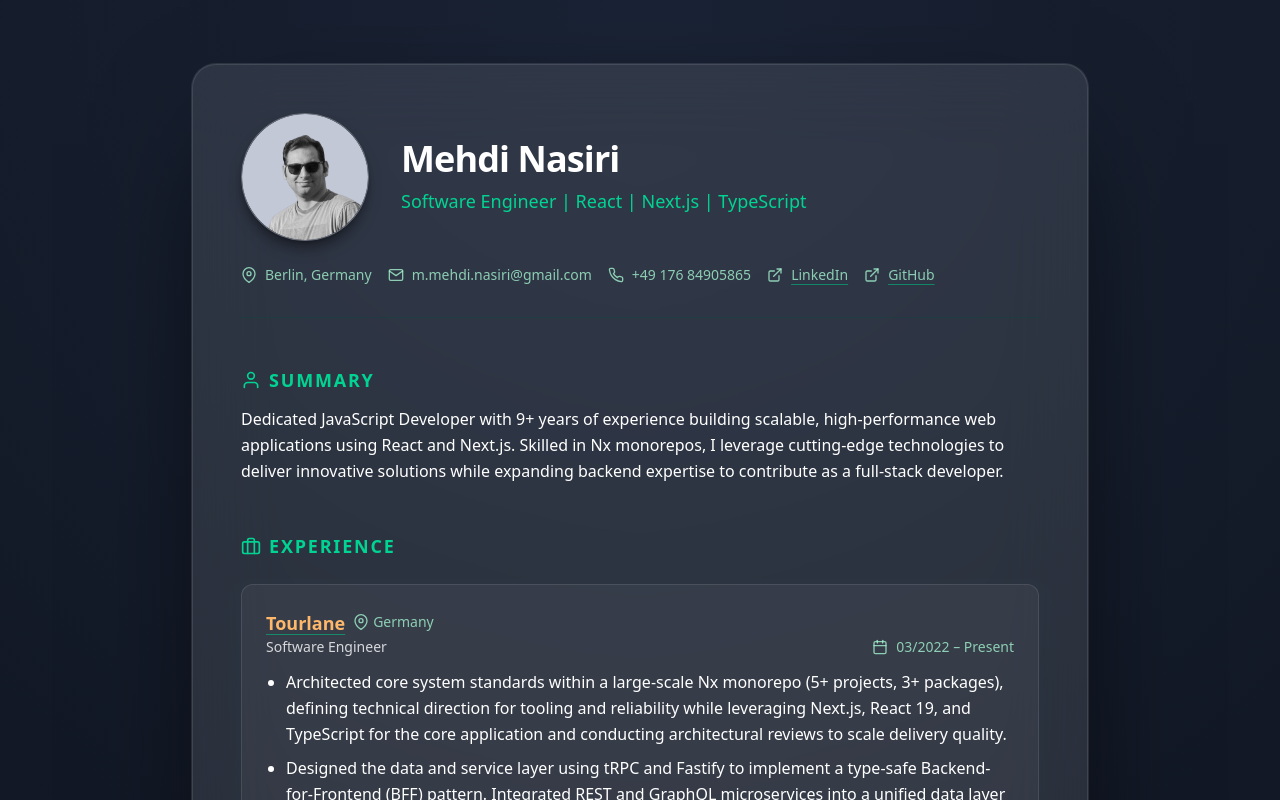
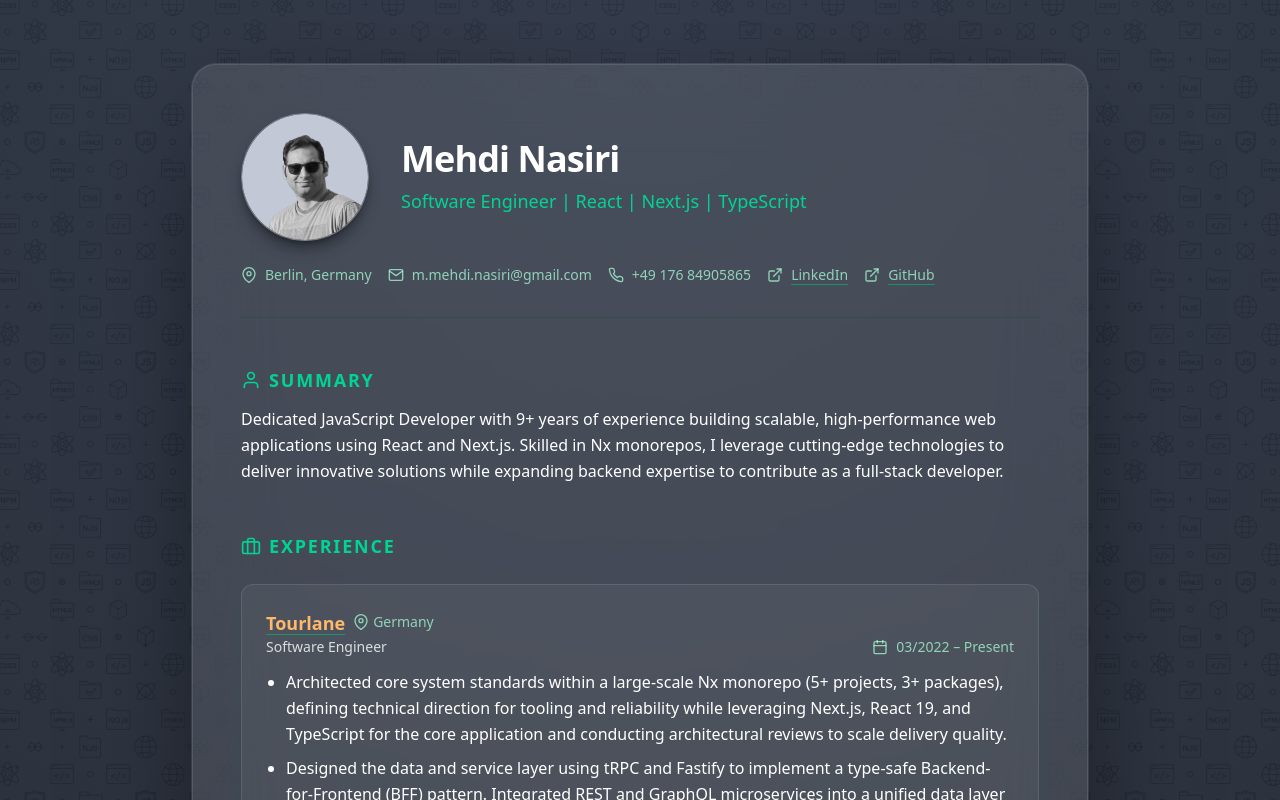
Before and after one commit to mmehdinasiri/Resume, a Next.js app: page / in a window 1280 px wide. Shown: the top 800 px of the page. Built offline with nearby package versions, Linux system fonts and the light colour scheme.

Commit message:
feat: add subtle developer pattern background

```diff
--- a/src/app/globals.css
+++ b/src/app/globals.css
@@ -24,11 +24,25 @@
   display: flex;
   justify-content: center;
   padding: 4rem 1.5rem;
+  position: relative;
+  z-index: 0;
   background: radial-gradient(
     circle at top,
-    #1a2335 0%,
-    #080b12 45%,
-    #03040a 100%
+    rgba(26, 35, 53, 0.95) 0%,
+    rgba(8, 11, 18, 0.95) 45%,
+    rgba(3, 4, 10, 0.98) 100%
   );
   color: var(--foreground);
 }
+
+.resume-page::after {
+  content: "";
+  position: absolute;
+  inset: 0;
+  z-index: -1;
+  opacity: 0.07;
+  background-image: url("/pattern.png");
+  background-size: 220px;
+  background-repeat: repeat;
+  background-position: center;
+}
```
Also changed, not shown: public/pattern.png (added).
